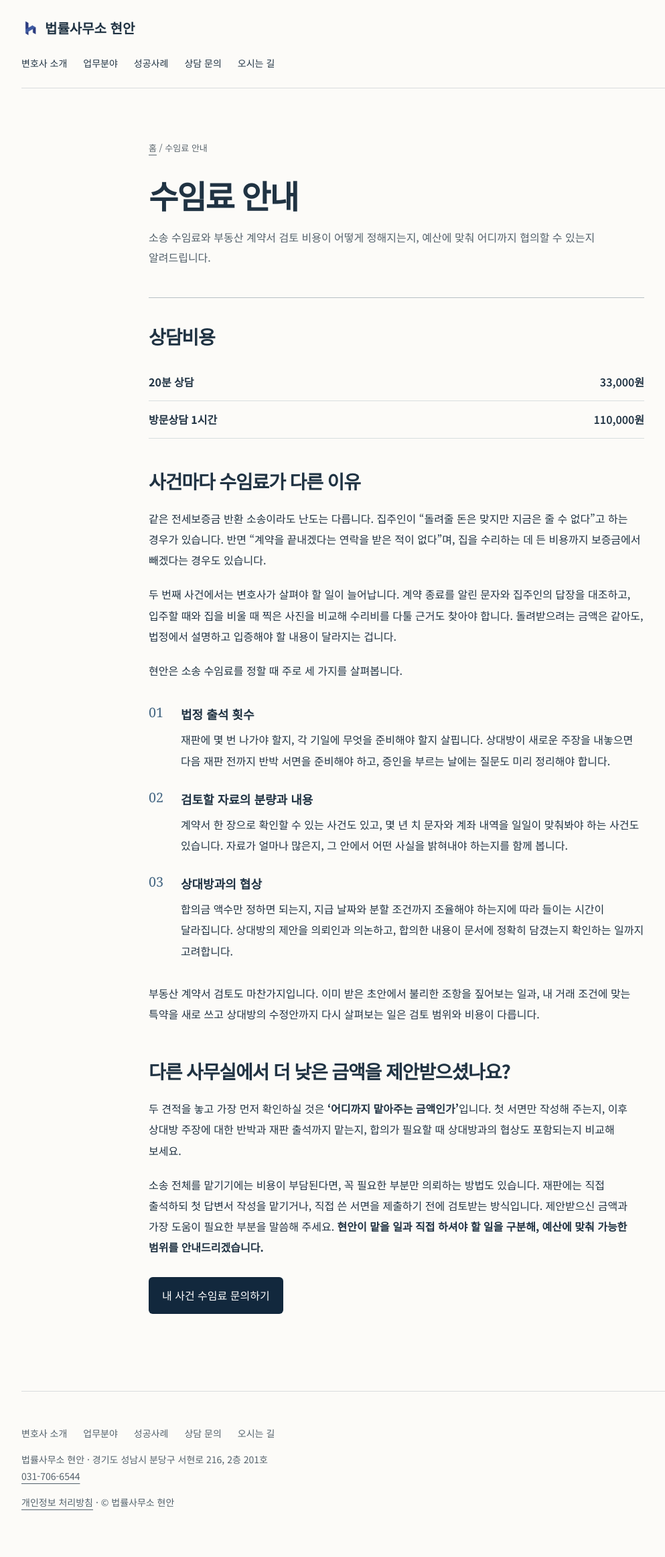
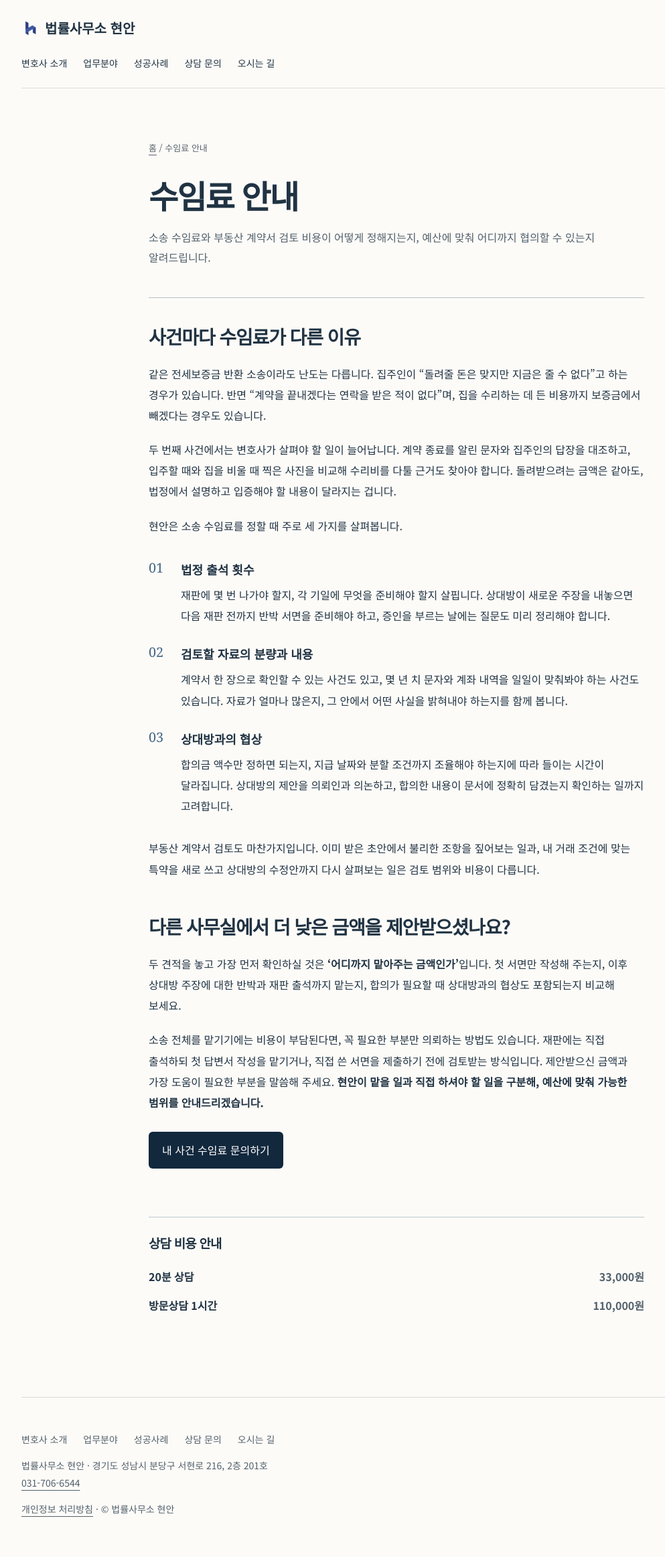
Before and after one commit to jiwonbaek100/hyunan-site, a Jekyll site: the page built from fees/index.html, in a window 1280 px wide. Shown: the whole page at 67% size, without its empty margins (48-1041 px from the left). Built offline with Jekyll 4.4.1, drawn with Linux system fonts in a browser that asks for light colours.

Commit message:
수임료 안내 하단에 상담 비용 별도 표시

```diff
--- a/fees/index.html
+++ b/fees/index.html
@@ -5,8 +5,8 @@ description: 소송 수임료와 부동산 계약서 검토 비용이 어떻게
 ---
 <style>
 body{background:#fcfbf8;color:#203343}main.wrap{width:min(740px,calc(100% - 44px));padding-block:clamp(36px,6vw,84px) clamp(80px,9vw,136px)}main h1{font-size:clamp(34px,4vw,48px)}main .lead{line-height:1.9;margin:0 0 44px}.fee-guide{border-top:1px solid #b8c1c5;padding-top:36px;font-size:16px;line-height:1.95;overflow-wrap:break-word}.fee-guide h2{font-size:clamp(22px,3vw,28px);letter-spacing:-.04em;line-height:1.5;margin:0 0 20px}.fee-guide p{margin:0 0 20px}.fee-guide ol{padding:0;list-style:none;counter-reset:criterion;margin:32px 0}.fee-guide li{counter-increment:criterion;position:relative;padding-left:3em;margin:24px 0}.fee-guide li::before{content:counter(criterion,decimal-leading-zero);position:absolute;left:0;top:0;color:#456783;font:500 1.24em/1.5 Georgia,serif}.fee-guide h3{font-size:18px;margin:0 0 5px}.fee-guide .fee-compare{margin-top:48px}.fee-guide .button{margin-top:8px}.fee-guide strong{color:#203343}
-.consult-prices{margin:0 0 42px}.consult-prices div{display:flex;justify-content:space-between;padding:12px 0;border-bottom:1px solid #d8dedf}.consult-prices dd{margin:0;font-weight:600;color:#203343}</style>
-<article class="fee-guide"><h2>상담비용</h2><dl class="consult-prices"><div><dt>20분 상담</dt><dd>33,000원</dd></div><div><dt>방문상담 1시간</dt><dd>110,000원</dd></div></dl>
+.consult-fee-note{box-sizing:border-box;width:min(100%,34rem);margin:clamp(40px,6vw,72px) auto 0;padding:24px 0 0;border-top:1px solid #bdc9d0;text-align:left;color:#203343}.fee-guide .consult-fee-note h2{font-size:1.18rem;margin:0 0 14px}.consult-fee-note dl{margin:0}.consult-fee-note dl div{display:flex;justify-content:space-between;gap:12px;padding:6px 0;font-size:1rem}.consult-fee-note dd{margin:0;font-weight:650;font-variant-numeric:tabular-nums}.fee-guide .consult-fee-note{width:100%}</style>
+<article class="fee-guide">
 <h2>사건마다 수임료가 다른 이유</h2>
 <p>같은 전세보증금 반환 소송이라도 난도는 다릅니다. 집주인이 “돌려줄 돈은 맞지만 지금은 줄 수 없다”고 하는 경우가 있습니다. 반면 “계약을 끝내겠다는 연락을 받은 적이 없다”며, 집을 수리하는 데 든 비용까지 보증금에서 빼겠다는 경우도 있습니다.</p>
 <p>두 번째 사건에서는 변호사가 살펴야 할 일이 늘어납니다. 계약 종료를 알린 문자와 집주인의 답장을 대조하고, 입주할 때와 집을 비울 때 찍은 사진을 비교해 수리비를 다툴 근거도 찾아야 합니다. 돌려받으려는 금액은 같아도, 법정에서 설명하고 입증해야 할 내용이 달라지는 겁니다.</p>
@@ -21,4 +21,4 @@ body{background:#fcfbf8;color:#203343}main.wrap{width:min(740px,calc(100% - 44px
 <p>두 견적을 놓고 가장 먼저 확인하실 것은 <strong>‘어디까지 맡아주는 금액인가’</strong>입니다. 첫 서면만 작성해 주는지, 이후 상대방 주장에 대한 반박과 재판 출석까지 맡는지, 합의가 필요할 때 상대방과의 협상도 포함되는지 비교해 보세요.</p>
 <p>소송 전체를 맡기기에는 비용이 부담된다면, 꼭 필요한 부분만 의뢰하는 방법도 있습니다. 재판에는 직접 출석하되 첫 답변서 작성을 맡기거나, 직접 쓴 서면을 제출하기 전에 검토받는 방식입니다. 제안받으신 금액과 가장 도움이 필요한 부분을 말씀해 주세요. <strong>현안이 맡을 일과 직접 하셔야 할 일을 구분해, 예산에 맞춰 가능한 범위를 안내드리겠습니다.</strong></p>
 <button class="button" type="button" data-intake-open>내 사건 수임료 문의하기</button>
-</article>
+<section class="consult-fee-note" aria-label="상담 비용 안내"><h2>상담 비용 안내</h2><dl><div><dt>20분 상담</dt><dd>33,000원</dd></div><div><dt>방문상담 1시간</dt><dd>110,000원</dd></div></dl></section></article>
```
